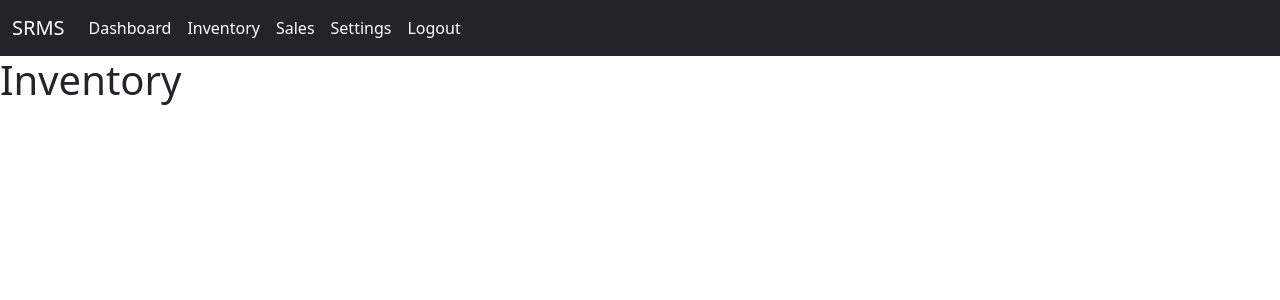
After one commit to Mayank-711/SalesandRetail, a Django app: page /inventory/ in a window 1280 px wide. The commit adds this page. Shown: the top 300 px of the page. Run offline with Django 5.2, Linux system fonts and the light colour scheme; a user stored in the database is signed in; parts of the project's set-up code (start-up, migrations or seed data) failed here and were passed over.

Commit message:
sabchanga

```diff
--- a/SalesandRetail/SalesandRetail/settings.py
+++ b/SalesandRetail/SalesandRetail/settings.py
@@ -32,6 +32,7 @@ ALLOWED_HOSTS = []
 
 INSTALLED_APPS = [
     'users',
+    'inventory',
     'django.contrib.admin',
     'django.contrib.auth',
     'django.contrib.contenttypes',
--- a/SalesandRetail/SalesandRetail/urls.py
+++ b/SalesandRetail/SalesandRetail/urls.py
@@ -17,6 +17,7 @@ Including another URLconf
 from django.contrib import admin
 from django.urls import path
 from users import views
+from inventory import views as iviews
 
 urlpatterns = [
     path('admin/', admin.site.urls),
@@ -24,4 +25,6 @@ urlpatterns = [
     path('signup/',views.SignupPage,name='signup'),
     path('dashboard/',views.HomePage,name='dashboard'),
     path('logout/',views.LogoutPage,name ='logout'),
+    path('dashboard/',iviews.Dashboard,name='dashboard'),
+    path('inventory/',iviews.Inventory,name='inventory'),
 ]
--- a/SalesandRetail/inventory/views.py
+++ b/SalesandRetail/inventory/views.py
@@ -1,3 +1,11 @@
 from django.shortcuts import render
+from django.contrib.auth.decorators import login_required
+from users.views import User,username
+# Create your views here.
+@login_required(login_url='login')
+def Inventory(request):
+    return render(request,'inventory/inventory.html')
 
-# Create your views here.
+@login_required(login_url='login')
+def Dashboard(request):
+    return render(request,'inventory/dashboard.html')
--- a/SalesandRetail/templates/inventory/base.html
+++ b/SalesandRetail/templates/inventory/base.html
@@ -15,8 +15,8 @@
           </button>
           <div class="collapse navbar-collapse" id="navbarNavAltMarkup">
             <div class="navbar-nav">
-              <a class="nav-link active" aria-current="page" href="#">Dashboard</a>
-              <a class="nav-link active" aria-current="page" href="#">Inventory</a>
+              <a class="nav-link active" aria-current="page" href="{% url 'dashboard'%}">Dashboard</a>
+              <a class="nav-link active" aria-current="page" href="{% url 'inventory'%}">Inventory</a>
               <a class="nav-link active" aria-current="page" href="#">Sales</a>
               <a class="nav-link active" aria-current="page" href="#">Settings</a>
               <a class="nav-link active" aria-current="page" href="{% url 'logout'%}">Logout</a>
--- /dev/null
+++ b/SalesandRetail/templates/inventory/inventory.html
@@ -0,0 +1,4 @@
+{% extends 'inventory/base.html' %}
+{%block content%}
+<h1>Inventory</h1>
+{%endblock%}
```
Also changed, not shown: SalesandRetail/db.sqlite3.
